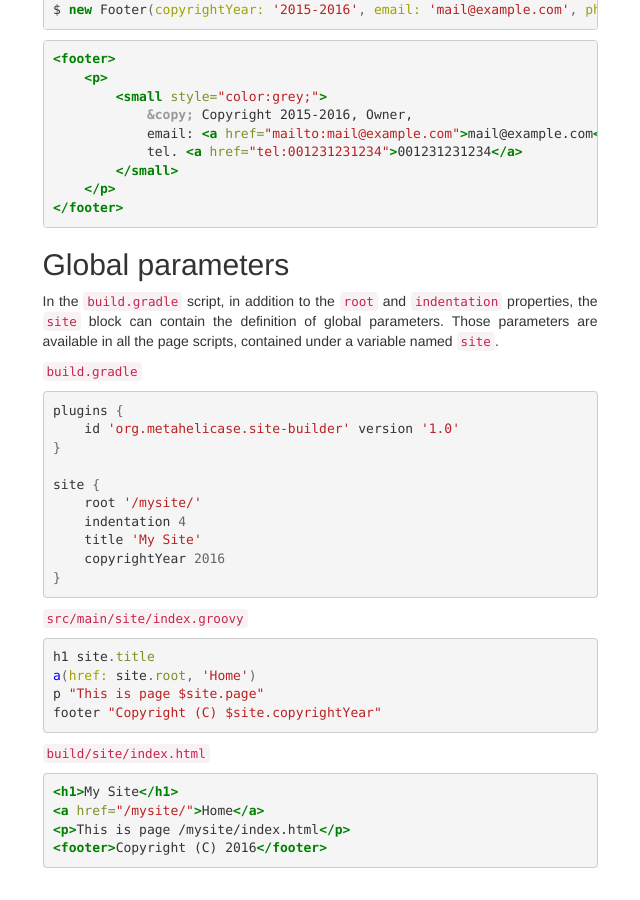
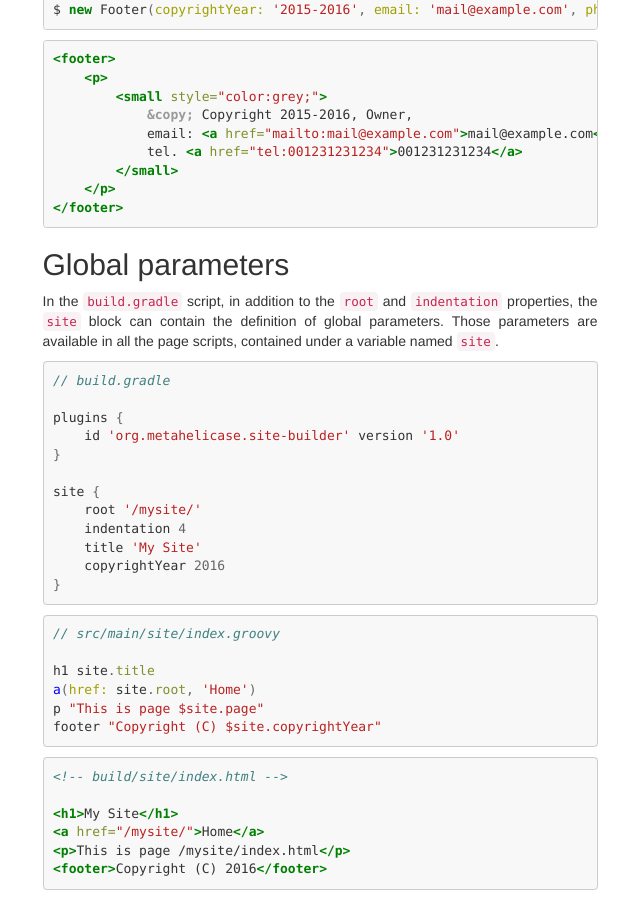
Before and after one commit to metahelicase/site-builder, a Jekyll site: the page built from examples/index.md, in a window 1280 px wide and 900 px high, scrolled down 6963 px. Shown: the whole window, without its empty margins (320-960 px from the left). Built offline with Jekyll 4.4.1, drawn with Linux system fonts in a browser that asks for light colours; nearby versions of some CDN libraries; before the commit the page ends 7841 px from its top, so only the background shows below that.

Commit message:
Using rouge highlighting instead of pygments

````diff
--- a/_config.yml
+++ b/_config.yml
@@ -1,4 +1,4 @@
 name: Site Builder
 baseurl: /site-builder/
 markdown: kramdown
-pygments: true
+highlighter: rouge
--- a/examples/index.md
+++ b/examples/index.md
@@ -30,22 +30,22 @@ Additional groovy classes that don't represent a site page should go inside the
 The `build.gradle` file declares and configures the gradle plugins that are used to build the project.
 The only required plugin is Site Builder: it already applies the groovy plugin needed to build the groovy files.
 
-{% highlight groovy %}
+```gradle
 plugins {
     id 'org.metahelicase.site-builder' version '1.0'
 }
-{% endhighlight %}
+```
 
 The site plugin can be configured inside the `site` block in the build script.
 
-{% highlight groovy %}
+```gradle
 site {
     scriptsDir 'src/main/site'
     buildDir 'build/site'
     root '/deploy/path/'
     indentation 2
 }
-{% endhighlight %}
+```
 
 The `scriptsDir` and `buildDir` properties define the site project's directory layout.
 They don't affect the pages' content and can be left with their default value.
@@ -75,7 +75,7 @@ zipSite - Assembles a zip archive containing the built site.
 The `tgzSite` and `zipSite` tasks depend on `site` and `siteResources`.
 You can build and zip the site by running
 
-```
+```shell
 gradle zipSite
 ```
 
@@ -100,13 +100,13 @@ You can build the new script with `gradle site`: an empty script will generate a
 
 You can write a tag by calling a method with the name of the desired tag, without any parameter.
 
-{% highlight groovy %}
+```groovy
 br()
-{% endhighlight %}
+```
 
-{% highlight html %}
+```html
 <br>
-{% endhighlight %}
+```
 
 Note that the generated tag is not compliant with XHTML, where empty tags must end with a `/`, like `<br />`.
 Site Builder follows the HTML5 specification instead.
@@ -118,93 +118,93 @@ The method name itself is used as the tag name, so any name can be specified, ev
 In addition, groovy lets you call methods with a name containing illegal characters by quoting it.
 With this feature you can write
 
-{% highlight groovy %}
+```groovy
 '!DOCTYPE html'()
-{% endhighlight %}
+```
 
-{% highlight html %}
+```html
 <!DOCTYPE html>
-{% endhighlight %}
+```
 
 ### Text tags
 
 A method called with a single parameter generates a tag containing that text.
 
-{% highlight groovy %}
+```groovy
 p 'some text'
-{% endhighlight %}
+```
 
-{% highlight html %}
+```html
 <p>some text</p>
-{% endhighlight %}
+```
 
 ### Multiline text tags
 
 In groovy you can write multiline strings surrounded by triple quotes.
 The generated HTML code will indent the text inside the containing tag.
 
-{% highlight groovy %}
+```groovy
 p '''multiline
     text'''
-{% endhighlight %}
+```
 
-{% highlight html %}
+```html
 <p>
     multiline
     text
 </p>
-{% endhighlight %}
+```
 
 Too keep things neat, you can start writing the text on a new line and end it with a blank one.
 Site Builder ignores a blank first line and a blank last one.
 
-{% highlight groovy %}
+```groovy
 p '''
     multiline
     text
 '''
-{% endhighlight %}
+```
 
-{% highlight html %}
+```html
 <p>
     multiline
     text
 </p>
-{% endhighlight %}
+```
 
 Internal blank lines of a text are preserved, resulting in a blank line in the target document.
 
-{% highlight groovy %}
+```groovy
 p '''
     This is a multiline text.
     The first and the last line are dropped if blank.
 
     Internal blank lines are preserved instead.
 '''
-{% endhighlight %}
+```
 
-{% highlight html %}
+```html
 <p>
     This is a multiline text.
     The first and the last line are dropped if blank.
 
     Internal blank lines are preserved instead.
 </p>
-{% endhighlight %}
+```
 
 ### Text can be any printable object
 
 The tag value can be any groovy object.
 Before the tag is written to the document, the value is converted to a string by calling its `toString` method.
 
-{% highlight groovy %}
+```groovy
 def number = BigInteger.valueOf(1234567890)
 p number
-{% endhighlight %}
+```
 
-{% highlight html %}
+```html
 <p>1234567890</p>
-{% endhighlight %}
+```
 
 ### Tags with attributes
 
@@ -212,7 +212,7 @@ A method can be called with named parameters, which are translated to the tag's
 Attribute values can be any groovy object, not only strings.
 Their text value will be evaluated by the object's `toString` method.
 
-{% highlight groovy %}
+```groovy
 img(src: '/images/logo.png')
 
 // an empty string is translated to an empty attribute
@@ -224,21 +224,21 @@ input(disabled: null)
 // the value can be any object
 def uri = new URI('/images/logo.png')
 img(src: uri)
-{% endhighlight %}
+```
 
-{% highlight html %}
+```html
 <img src="/images/logo.png">
 <input disabled="">
 <input disabled>
 <img src="/images/logo.png">
-{% endhighlight %}
+```
 
 ### Nesting tags
 
 To define a list of children tags, a method call must be followed by a [closure](http://www.groovy-lang.org/closures.html "Groovy Closures").
 It opens a subcontext where children tags can be defined, which are formatted to the target document indented inside the enclosing tag.
 
-{% highlight groovy %}
+```groovy
 html {
     head {
         title 'Children Tags'
@@ -250,9 +250,9 @@ html {
         }
     }
 }
-{% endhighlight %}
+```
 
-{% highlight html %}
+```html
 <html>
     <head>
         <title>Children Tags</title>
@@ -264,7 +264,7 @@ html {
         </div>
     </body>
 </html>
-{% endhighlight %}
+```
 
 ### The text metatag
 
@@ -274,23 +274,23 @@ Site Builder has a particular way to add text to the document without a containi
 It is a special tag named `_`, that accepts a value as its argument and formats it without adding any tag.
 You can interleave text and tags like in
 
-{% highlight groovy %}
+```groovy
 p {
     _ 'Interleaving'
     em 'text'
     _ 'and'
     strong 'tags'
 }
-{% endhighlight %}
+```
 
-{% highlight html %}
+```html
 <p>
     Interleaving
     <em>text</em>
     and
     <strong>tags</strong>
 </p>
-{% endhighlight %}
+```
 
 ### The inlining metatag
 
@@ -300,7 +300,7 @@ Text portions in an HTML document should be aggregated in separate lines to emph
 The *inlining metatag* solves this problem: it instructs the builder to format all its children on a single line.
 It is represented by the special tag `_`, like the text metatag but accepting a subcontext closure instead of a value.
 
-{% highlight groovy %}
+```groovy
 _ {
     p {
         _ 'Interleaving '
@@ -308,22 +308,22 @@ _ {
         _ ' inlining.'
     }
 }
-{% endhighlight %}
+```
 
-{% highlight html %}
+```html
 <p>Interleaving <em>and</em> inlining.</p>
-{% endhighlight %}
+```
 
 Note that this time you must insert whitespace to separate words and tags by yourself.
 You can write the script on a single line too, to graphically represent the inlining effect in the target document.
 
-{% highlight groovy %}
+```groovy
 _ { p { _ 'Interleaving ' em 'and' _ ' inlining.' } }
-{% endhighlight %}
+```
 
-{% highlight html %}
+```html
 <p>Interleaving <em>and</em> inlining.</p>
-{% endhighlight %}
+```
 
 ## Snippets and Templates
 
@@ -334,11 +334,11 @@ Site Builder implements a document extension mechanism with the *extension metat
 Tags can be declared in a separate groovy file or within a closure, and then included into the document script.
 The extension metatag is named `$` and accepts a callable object, which will be given the current builder as its argument.
 
-{% highlight groovy %}
+```groovy
 def extension = { builder -> ... }
 
 $ extension
-{% endhighlight %}
+```
 
 The distinction between snippets and templates is only conceptual.
 You can think of a template as a configurable document while a snippet is a subcomponent that can be included.
@@ -350,28 +350,28 @@ Small snippets that are used only in a single document can be specified as closu
 For example, if a link appears multiple times inside a document, it can be defined as a snippet.
 When the closure is then called, it has the document builder set as its delegate.
 
-{% highlight groovy %}
+```groovy
 def twitterHandle = { a(href: 'https://twitter.com/MetaHelicase', '@MetaHelicase') }
 
 _ { _ 'Follow ' $ twitterHandle _ ' on twitter.' }
-{% endhighlight %}
+```
 
-{% highlight html %}
+```html
 Follow <a href="https://twitter.com/MetaHelicase">@MetaHelicase</a> on twitter.
-{% endhighlight %}
+```
 
 Snippets can be parameterized by defining a closure with parameters.
 However the extension metatag requires a closure, so when invoked the closure must be armored inside an other closure.
 
-{% highlight groovy %}
+```groovy
 def twitter = { account -> a(href: "https://twitter.com/$account", "@$account") }
 
 _ { _ 'Follow ' $ { twitter 'MetaHelicase' } _ ' on twitter.' }
-{% endhighlight %}
+```
 
-{% highlight html %}
+```html
 Follow <a href="https://twitter.com/MetaHelicase">@MetaHelicase</a> on twitter.
-{% endhighlight %}
+```
 
 ### Extending with a class
 
@@ -380,7 +380,7 @@ An extension class must implement the `call` method that accepts the document bu
 
 For example, you can define a footer component for the HTML documents of your site.
 
-{% highlight groovy %}
+```groovy
 class Footer {
 
     String copyrightYear
@@ -399,15 +399,15 @@ class Footer {
         }
     } }
 }
-{% endhighlight %}
+```
 
 Then a footer instance can be configured and included into the document.
 
-{% highlight groovy %}
+```groovy
 $ new Footer(copyrightYear: '2015-2016', email: 'mail@example.com', phone: '001231231234')
-{% endhighlight %}
+```
 
-{% highlight html %}
+```html
 <footer>
     <p>
         <small style="color:grey;">
@@ -417,15 +417,16 @@ $ new Footer(copyrightYear: '2015-2016', email: 'mail@example.com', phone: '0012
         </small>
     </p>
 </footer>
-{% endhighlight %}
+```
 
 ## Global parameters
 
 In the `build.gradle` script, in addition to the `root` and `indentation` properties, the `site` block can contain the definition of global parameters.
 Those parameters are available in all the page scripts, contained under a variable named `site`.
 
-`build.gradle`
-{% highlight groovy %}
+```gradle
+// build.gradle
+
 plugins {
     id 'org.metahelicase.site-builder' version '1.0'
 }
@@ -436,20 +437,22 @@ site {
     title 'My Site'
     copyrightYear 2016
 }
-{% endhighlight %}
+```
 
-`src/main/site/index.groovy`
-{% highlight groovy %}
+```groovy
+// src/main/site/index.groovy
+
 h1 site.title
 a(href: site.root, 'Home')
 p "This is page $site.page"
 footer "Copyright (C) $site.copyrightYear"
-{% endhighlight %}
+```
 
-`build/site/index.html`
-{% highlight html %}
+```html
+<!-- build/site/index.html -->
+
 <h1>My Site</h1>
 <a href="/mysite/">Home</a>
 <p>This is page /mysite/index.html</p>
 <footer>Copyright (C) 2016</footer>
-{% endhighlight %}
+```
````
Also changed, not shown: index.md (+4 -4 lines).
